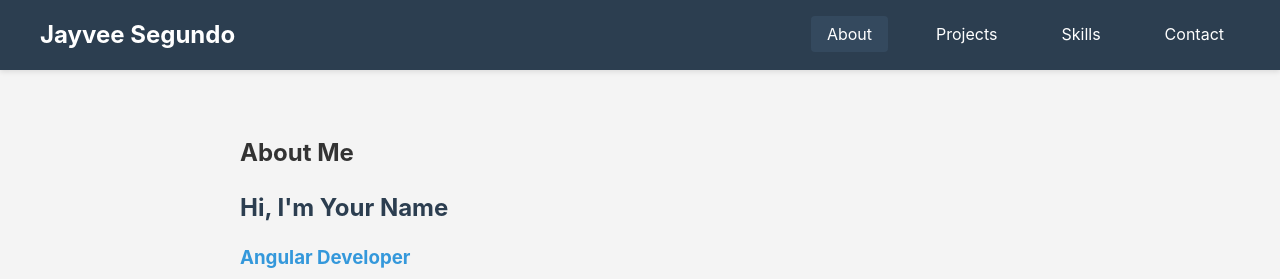
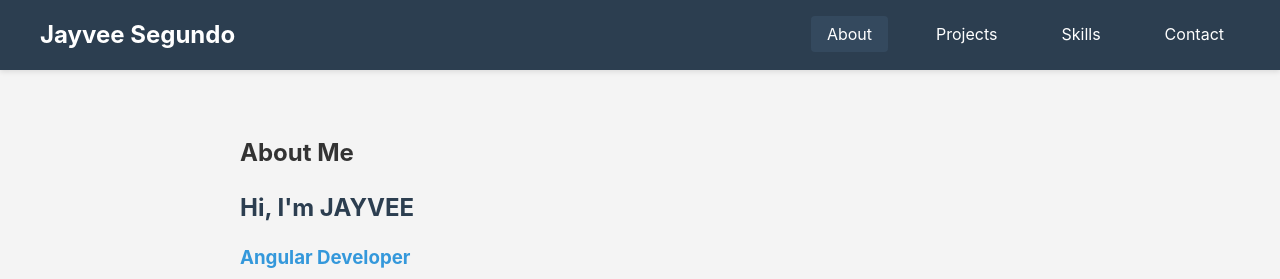
Before and after one commit to Jayvee316/my-portfolio, an Angular app: page /about in a window 1280 px wide. Shown: the top 279 px of the page. Built offline with nearby package versions, Linux system fonts and the light colour scheme.

Commit message:
Test Deployment 2

```diff
--- a/src/app/components/about/about.html
+++ b/src/app/components/about/about.html
@@ -3,7 +3,7 @@
     <h2>About Me</h2>
 
     <!-- Using Signals (Modern Angular) -->
-    <h1>Hi, I'm {{ name() }}</h1>
+    <h1>Hi, I'm JAYVEE</h1>
     <h3>{{ title() }}</h3>
     <p class="experience">{{ experience() }} of experience building web applications</p>
 
```
